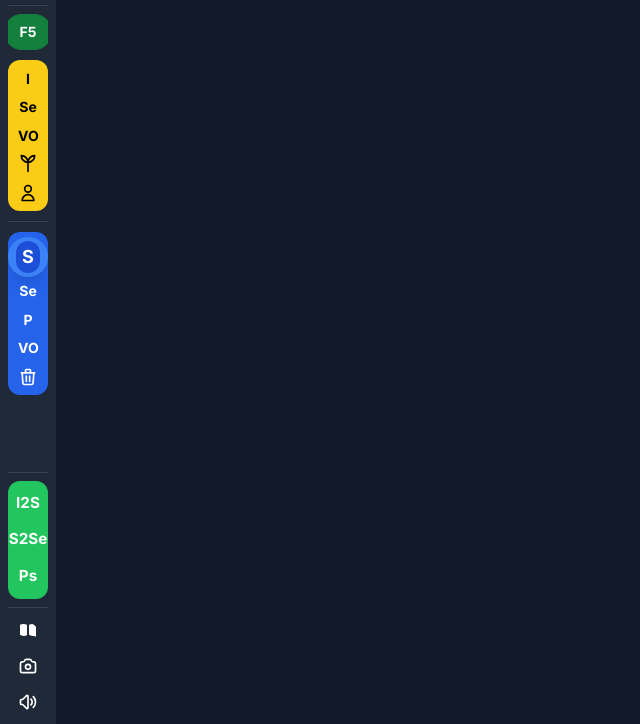
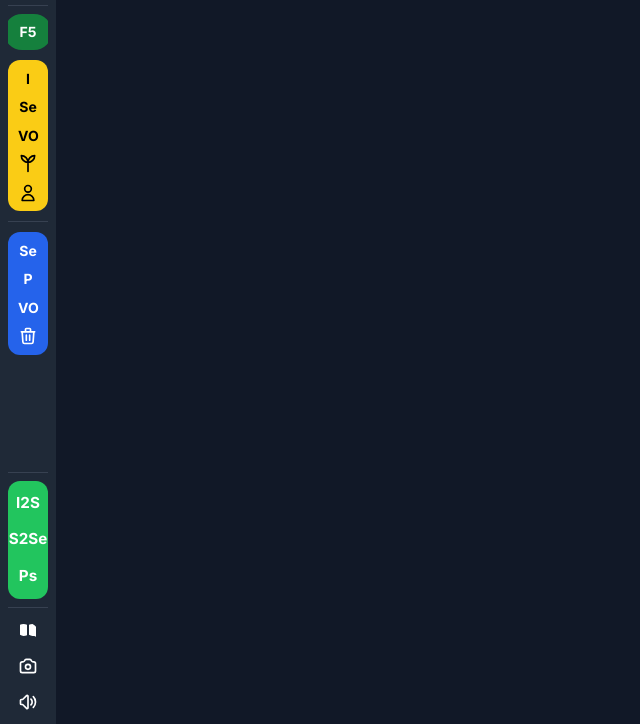
Before and after one commit to ANAI2025/homepage, a plain HTML site: page index.html in a window 1280 px wide. Shown: the part 76-800 px from the top of the page, without its empty margins (0-640 px from the left). Drawn offline with nearby package versions, Linux system fonts and the light colour scheme.

Commit message:
Update index.html

```diff
--- a/index.html
+++ b/index.html
@@ -209,9 +209,6 @@
 
             <ul class="space-y-2">
                 <div class="sidebar-group-blue">
-                    <li><button data-type="mainScripts" title="Bộ nhớ Scripts" class="memory-btn w-full flex justify-center items-center p-2 rounded-full bg-blue-500 hover:bg-blue-700 transition-colors duration-200 shadow-lg" style="margin-bottom: 4px; margin-top: 4px;">
-                        <span class="text-lg font-bold w-8 h-8 flex items-center justify-center rounded-full bg-blue-700 text-white">S</span>
-                    </button></li>
                     <li><button data-type="sections" title="Bộ nhớ Sections" class="memory-btn relative w-full flex justify-center items-center p-2 space-x-2 rounded-full"><span class="text-sm font-bold w-5 text-center flex-shrink-0 sidebar-icon-blue">Se</span><span class="sidebar-text text-sm">Sections</span><span class="memory-count hidden ml-auto"></span></button></li>
                     <li><button data-type="mainPrompts" title="Bộ nhớ Prompts" class="memory-btn relative w-full flex justify-center items-center p-2 space-x-2 rounded-full"><span class="text-sm font-bold w-5 text-center flex-shrink-0 sidebar-icon-blue">P</span><span class="sidebar-text text-sm">Prompts</span><span class="memory-count hidden ml-auto"></span></button></li>
                     <li><button data-type="mainVoiceOvers" title="Bộ nhớ Voice Off" class="memory-btn relative w-full flex justify-center items-center p-2 space-x-2 rounded-full"><span class="text-sm font-bold w-5 text-center flex-shrink-0 sidebar-icon-blue">VO</span><span class="sidebar-text text-sm">Voice Off</span><span class="memory-count hidden ml-auto"></span></button></li>
```
